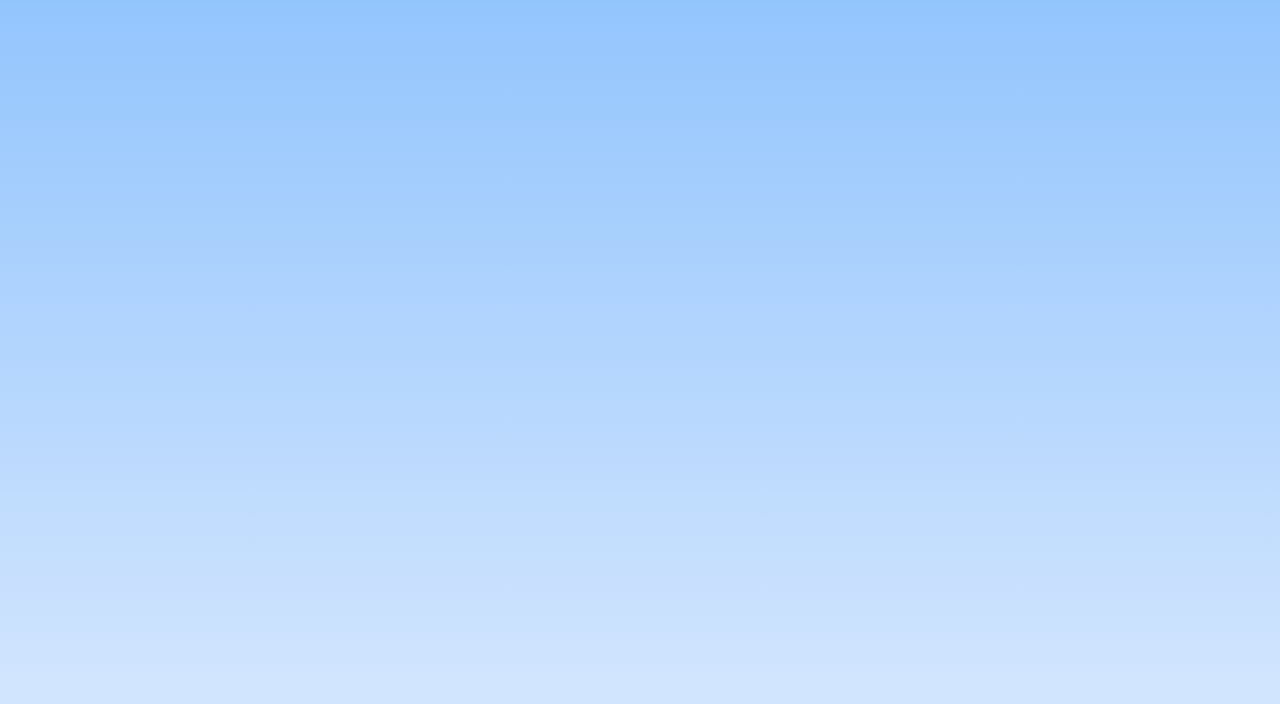
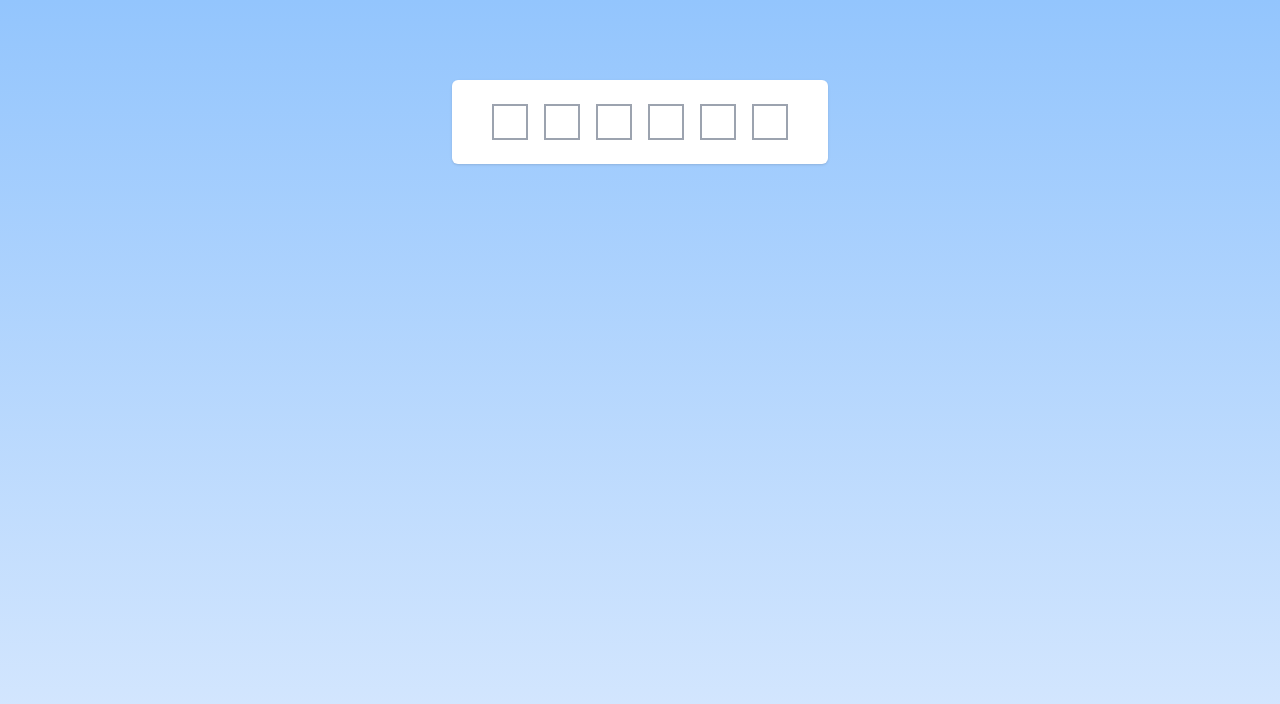
Before and after one commit to gamitej/react-components, a React app: page /otp in a window 1280 px wide. Before the commit this address had no page. Shown: the top 704 px of the page. Built offline with nearby package versions, Linux system fonts and the light colour scheme; the HTML template or start-up script is replaced by a standard one.

Commit message:
chore : new OTP input component

```diff
--- /dev/null
+++ b/src/components/Otp/OtpInput.tsx
@@ -0,0 +1,41 @@
+import { useRef, useState } from "react";
+
+interface OtpInputProps {
+  inputLength: number;
+}
+
+const OtpInput = ({ inputLength = 3 }: OtpInputProps) => {
+  const inputRefs = useRef<HTMLInputElement | []>([]);
+
+  const [inputs, setInputs] = useState<number[]>(() => {
+    return Array(inputLength).fill("");
+  });
+
+  const handleChange = (val: number, idx: number) => {
+    inputs[idx] = val;
+    setInputs([...inputs]);
+  };
+
+  /**
+   * TSX
+   */
+  return (
+    <div className="flex justify-center items-center gap-4">
+      {inputs.map((value, idx) => (
+        <input
+          //   ref={(el) => {
+
+          //   }}
+          key={idx}
+          type="text"
+          placeholder=""
+          value={value}
+          onChange={({ target }) => handleChange(target.value, idx)}
+          className="border-2 border-gray-400 w-6 h-6 p-4 text-gray-600"
+        />
+      ))}
+    </div>
+  );
+};
+
+export default OtpInput;
--- /dev/null
+++ b/src/components/Otp/index.tsx
@@ -0,0 +1,16 @@
+import OtpInput from "./OtpInput";
+
+const Otp = () => {
+  /**
+   * TSX
+   */
+  return (
+    <div className="flex justify-center items-center pt-20">
+      <div className="bg-white shadow rounded-md px-10 py-6">
+        <OtpInput inputLength={6} />
+      </div>
+    </div>
+  );
+};
+
+export default Otp;
--- a/src/pages/Home/data.ts
+++ b/src/pages/Home/data.ts
@@ -25,4 +25,9 @@ export const pagesData: PagesDataType[] = [
     url: "/stepper",
     description: "Click to view stepper components",
   },
+  {
+    title: "OTP",
+    url: "/otp",
+    description: "Click to view otp components",
+  },
 ];
--- a/src/routes/Routes.tsx
+++ b/src/routes/Routes.tsx
@@ -10,6 +10,8 @@ const Toast = lazy(() => import("@/pages/Toast"));
 const Stepper = lazy(() => import("@/pages/Stepper"));
 const Dropdown = lazy(() => import("@/pages/Dropdown"));
 const DatePicker = lazy(() => import("@/pages/DatePicker"));
+
+const OtpComponent = lazy(() => import("@/components/Otp"));
 
 const Router = () => {
   const routes = useRoutes([
@@ -41,6 +43,10 @@ const Router = () => {
       path: "stepper",
       element: <Stepper />,
     },
+    {
+      path: "otp",
+      element: <OtpComponent />,
+    },
   ]);
 
   return <Suspense fallback={<div>Loading...</div>}>{routes}</Suspense>;
```
